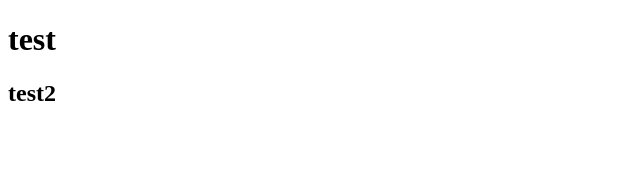
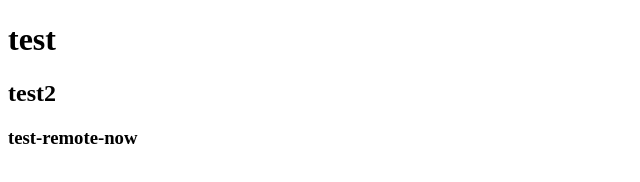
Before and after one commit to Miro-wq/branch-test, a plain HTML site: page index.html in a window 1280 px wide. Shown: the whole page, without its empty margins (0-640 px from the left). Drawn offline with Linux system fonts and the light colour scheme.

Commit message:
Initial commit

```diff
--- a/index.html
+++ b/index.html
@@ -8,5 +8,6 @@
 <body>
     <h1>test</h1>
     <h2>test2</h2>
+    <h3>test-remote-now</h3>
 </body>
 </html>
```
